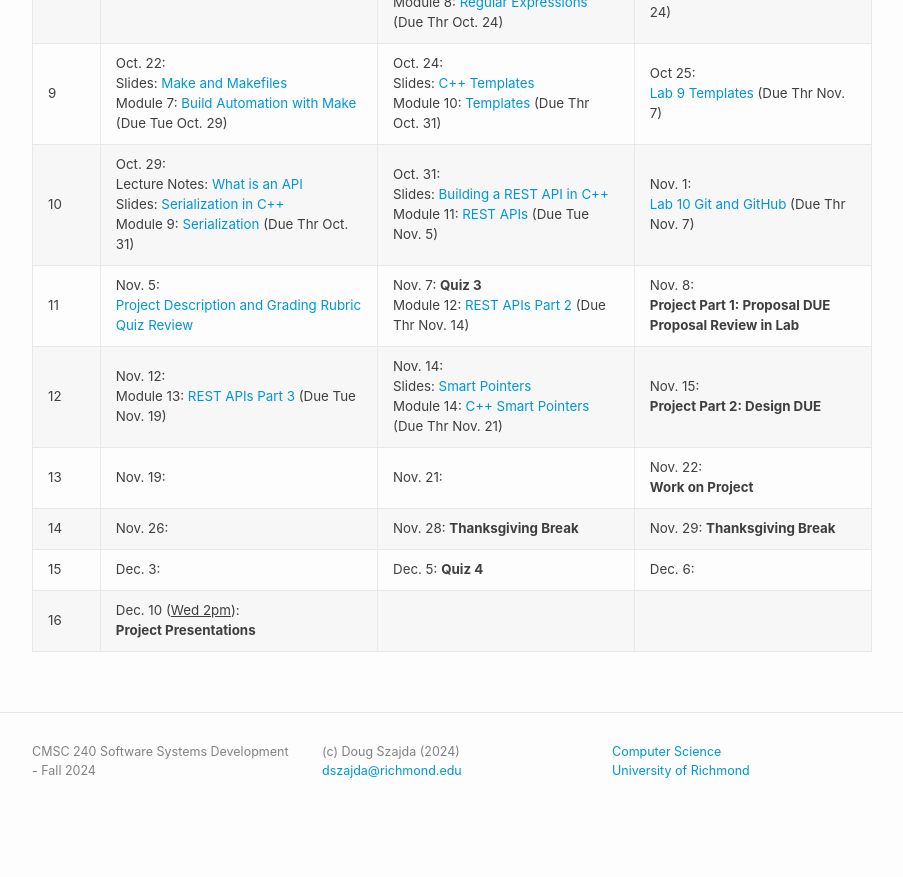
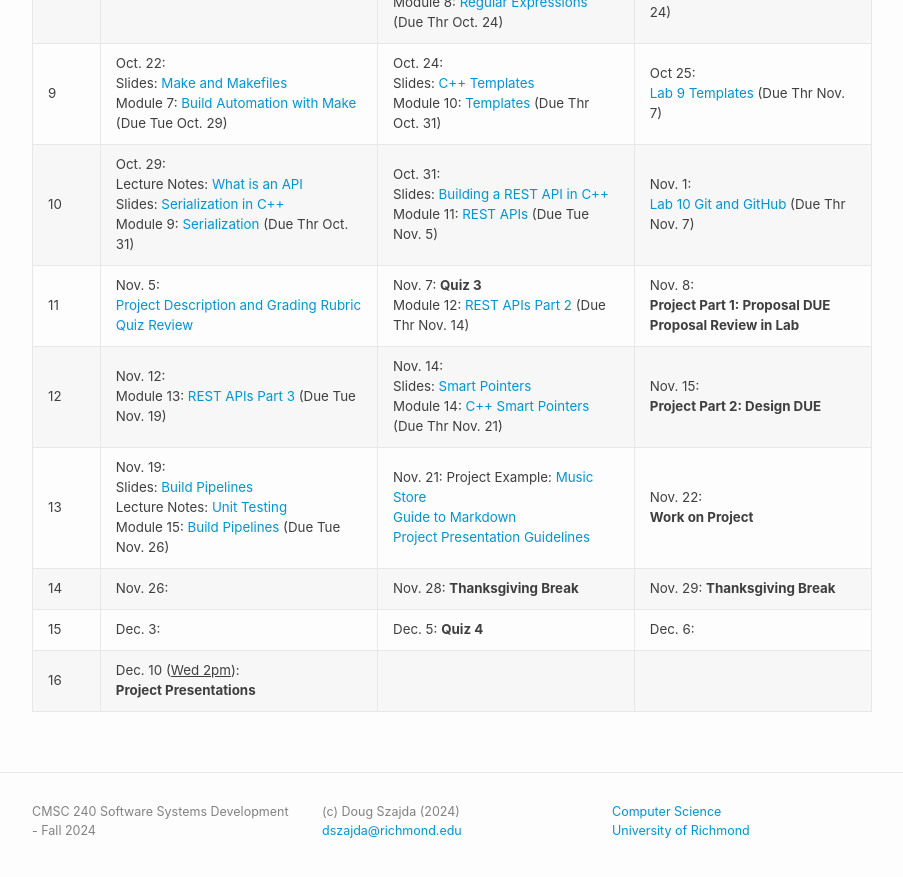
Before and after one commit to cmsc240-f24-dcs/cmsc240-f24-s2.github.io, a Jekyll site: the page built from schedule.md, in a window 1280 px wide and 900 px high, scrolled down 1145 px. Shown: the top 877 px of the window, without its empty margins (188-1091 px from the left). Built offline with Jekyll 4.4.1, drawn with Linux system fonts in a browser that asks for light colours; before the commit the page ends 1985 px from its top, so only the background shows below that.

Commit message:
Added schedule for week 13, and module 15

```diff
--- a/schedule.md
+++ b/schedule.md
@@ -23,7 +23,7 @@ title: Schedule
 | 10   | Oct. 29: <br /> Lecture Notes: [What is an API](lecture/20) <br /> Slides: [Serialization in C++](lectures/17-Serialization.pdf) <br /> Module 9: [Serialization](modules/module9.md) (Due Thr Oct. 31)     | Oct. 31: <br /> Slides: [Building a REST API in C++](lectures/19-REST-APIs.pdf) <br /> Module 11: [REST APIs](modules/module11.md) (Due Tue Nov. 5)| Nov. 1: <br />[Lab 10 Git and GitHub](https://cmsc240-f24-dcs.github.io/cmsc240-f24-s2.github.io/lab/10) (Due Thr Nov. 7)       |
 | 11   | Nov. 5: <br />  [Project Description and Grading Rubric](project)  <br /> [Quiz Review](lectures/quiz3-review.md)   | Nov. 7: **Quiz 3**  <br /> Module 12: [REST APIs Part 2](modules/module12.md) (Due Thr Nov. 14)<br />   | Nov. 8:   <br />**Project Part 1: Proposal DUE**  <br /> **Proposal Review in Lab** <br />    |
 | 12   | Nov. 12:  <br /> Module 13: [REST APIs Part 3](modules/module13.md) (Due Tue Nov. 19)   | Nov. 14: <br /> Slides: [Smart Pointers](lectures/22-Smart-Pointers.pdf) <br /> Module 14: [C++ Smart Pointers](modules/module14.md) (Due Thr Nov. 21)     | Nov. 15:   <br />**Project Part 2: Design DUE**       |
-| 13   | Nov. 19: | Nov. 21:  | Nov. 22:   <br /> **Work on Project**         |
+| 13   | Nov. 19: <br /> Slides: [Build Pipelines](lectures/23-Build-Pipelines.pdf) <br /> Lecture Notes: [Unit Testing](notes/UnitTesting.md) <br /> Module 15: [Build Pipelines](modules/module15.md) (Due Tue Nov. 26) | Nov. 21: Project Example: [Music Store](https://github.com/cmsc240-s24/MusicStore)<br />[Guide to Markdown](https://www.markdownguide.org/cheat-sheet/)  <br />[Project Presentation Guidelines](presentation.md)  | Nov. 22:   <br /> **Work on Project**         |
 | 14   | Nov. 26:    | Nov. 28: **Thanksgiving Break**  | Nov. 29: **Thanksgiving Break**   |
 | 15   | Dec. 3:  | Dec. 5: **Quiz 4**   | Dec. 6:           |
 | 16   |  Dec. 10 (<u>Wed 2pm</u>):<br /> **Project Presentations**           |                        |
```
Also changed, not shown: modules/module15.md (+1 -1 lines).
